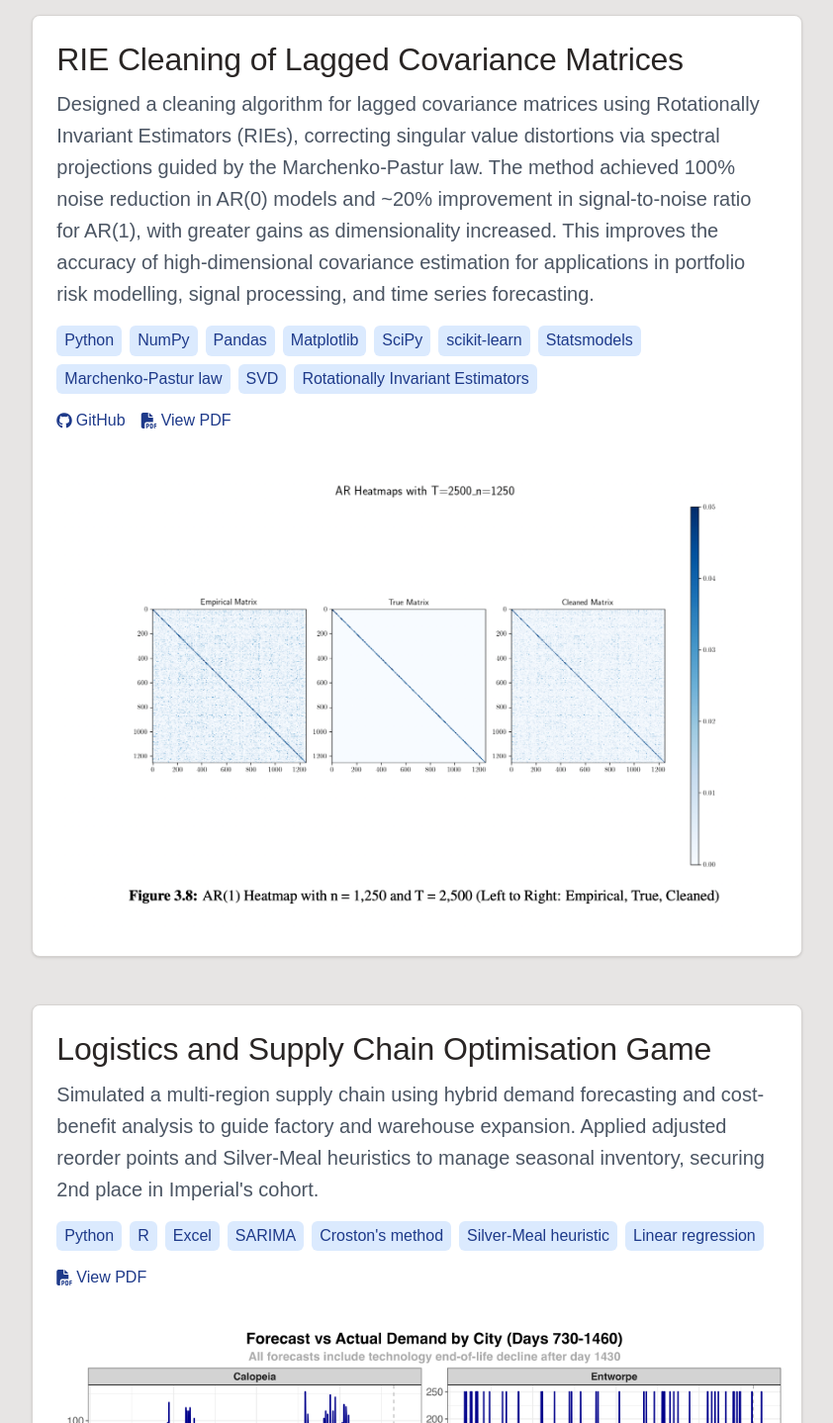
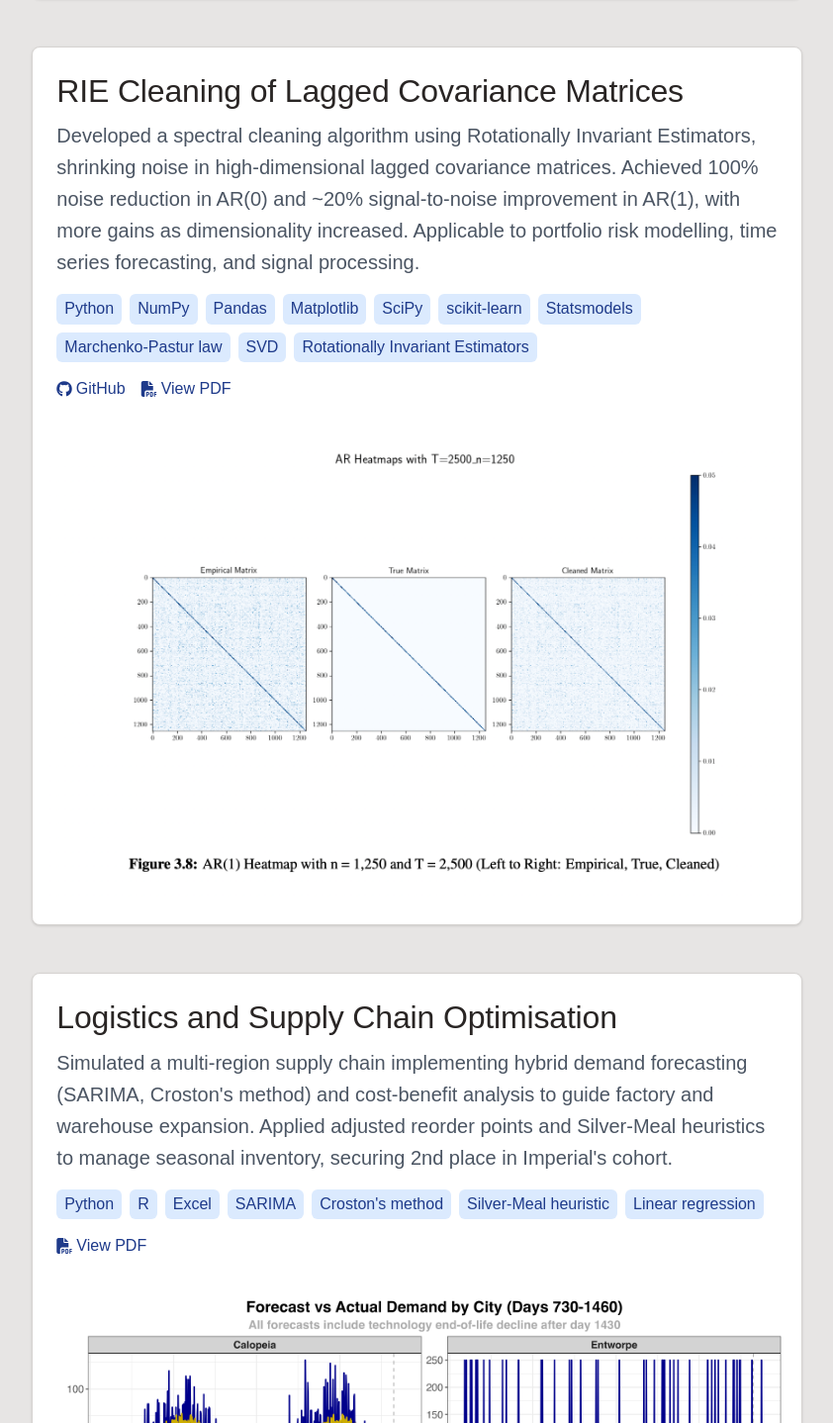
Before and after one commit to Bryan-Cheong/bryan-portfolio, a SvelteKit app: page / in a window 1280 px wide. Shown: the part 6492-7930 px from the top of the page at 99% size, without its empty margins (429-1271 px from the left). Built offline with nearby package versions, Linux system fonts and the light colour scheme; no server answers; a web font is replaced by a local one.

Commit message:
More project wording tweaks to match CV

```diff
--- a/src/components/Main.svelte
+++ b/src/components/Main.svelte
@@ -74,14 +74,14 @@
   const projectItems = [
     {
       title: "Multi-Channel Attribution",
-      description: "Analysed 3.3M contacts and 240K orders to compare catalogue vs. email campaign effectiveness with PostgreSQL. Computed attribution models (first-, last-, linear-click), revealing catalogue's six times higher conversion. Segmented customers into 125 RFM cells, estimated CLV, and recommended targeting strategies based on breakeven cost and ROI",
+      description: "Analysed 3.3M contacts and 240K orders to compare catalogue vs. email campaign effectiveness with PostgreSQL. Computed attribution models (first-, last-, linear-click), revealing catalogue's six times higher conversion. Segmented customers into 125 RFM cells, estimated CLV, and recommended targeting strategies based on breakeven cost and ROI.",
       tools: ["PostgreSQL", "Multi-Channel Attribution Modelling", "ROI and Breakeven Cost Analysis", "RFM Segmentation", "CLV Estimation"],
       image: "/assets/projects/attribution.png",
       pdf: "/assets/projects/attribution.zip",
     },
     {
       title: "Portfolio A/B Testing & Analytics.",
-      description: "Ran A/B tests with VWO to measure impact of clickbait vs professional phrasing on my portfolio website's “Download CV” CTA; the professional version saw a statistically significant 70.3% higher CTR. Drove traffic via social media, Selenium bots, and a targeted Google Ads campaign; tracked conversions and bounce rate using event-based analytics",
+      description: "Ran A/B tests with VWO to measure impact of clickbait vs professional phrasing on my portfolio website's “Download CV” CTA; the professional version saw a statistically significant 70.3% higher CTR. Drove traffic via social media, Selenium bots, and a targeted Google Ads campaign; tracked conversions and bounce rate using event-based analytics.",
       tools: ["A/B Testing", "VWO", "Google Analytics", "Google Ads", "Selenium", "Two-sided z-test"],
       image: "/assets/projects/abtest.png",
       pdf: "/assets/projects/abtest.pdf",
@@ -103,29 +103,29 @@
     },
     {
       title: "Beat the Bookies",
-      description: "Engineered a Premier League match outcome predictor achieving 51% validation accuracy with CatBoost. Feature-engineered tuned Pi-rating variants, applied SHAP-based feature selection, and explored pre-game sentiment analysis using LLMs and the Nitter API.",
+      description: "Engineered a Premier League match predictor using 18 features across five seasons (older data degraded performance), achieving 51% validation and ~40% test accuracy with CatBoost. Feature-engineered Pi-rating variants with tuned hyperparameters and selected key variables using SHAP. Explored pre-game sentiment as a predictive signal using LLMs and Nitter API.",
       tools: ["Python", "Pandas", "CatBoost", "Random Forest", "SHAP", "Nitter API", "Pi-rating", "VADER"],
       image: "/assets/projects/bookies.png",
       pdf: "/assets/projects/bookies.pdf"
     },
     {
       title: "RIE Cleaning of Lagged Covariance Matrices",
-      description: "Designed a cleaning algorithm for lagged covariance matrices using Rotationally Invariant Estimators (RIEs), correcting singular value distortions via spectral projections guided by the Marchenko-Pastur law. The method achieved 100% noise reduction in AR(0) models and ~20% improvement in signal-to-noise ratio for AR(1), with greater gains as dimensionality increased. This improves the accuracy of high-dimensional covariance estimation for applications in portfolio risk modelling, signal processing, and time series forecasting.",
+      description: "Developed a spectral cleaning algorithm using Rotationally Invariant Estimators, shrinking noise in high-dimensional lagged covariance matrices. Achieved 100% noise reduction in AR(0) and ~20% signal-to-noise improvement in AR(1), with more gains as dimensionality increased. Applicable to portfolio risk modelling, time series forecasting, and signal processing.",
       tools: ["Python", "NumPy", "Pandas", "Matplotlib", "SciPy", "scikit-learn", "Statsmodels", "Marchenko-Pastur law", "SVD", "Rotationally Invariant Estimators", ],
       image: "/assets/projects/rie.png",
       pdf: "assets/projects/rie.pdf",
       github: "https://github.com/Bryan-Cheong/RIE-Singular-Value-Cleaning-of-Lagged-Covariance-Matrices"
     },
     {
-      title: "Logistics and Supply Chain Optimisation Game",
-      description: "Simulated a multi-region supply chain using hybrid demand forecasting and cost-benefit analysis to guide factory and warehouse expansion. Applied adjusted reorder points and Silver-Meal heuristics to manage seasonal inventory, securing 2nd place in Imperial's cohort.",
+      title: "Logistics and Supply Chain Optimisation",
+      description: "Simulated a multi-region supply chain implementing hybrid demand forecasting (SARIMA, Croston's method) and cost-benefit analysis to guide factory and warehouse expansion. Applied adjusted reorder points and Silver-Meal heuristics to manage seasonal inventory, securing 2nd place in Imperial's cohort.",
       tools: ["Python", "R", "Excel", "SARIMA", "Croston's method", "Silver-Meal heuristic", "Linear regression"],
       image: "/assets/projects/logistics.png",
       pdf: "/assets/projects/logistics.pdf"
     },
     {
-      title: "Energy Demand Forecasting Model",
-      description: "Forecasted UK electricity demand by engineering lagged, Heating Degree Days (HDDs), and calendar features; progressed from linear models to XGBoost. Achieved 96.3% R² with strong generalisation and low residual autocorrelation.",
+      title: "Energy Demand Forecasting",
+      description: "Developed and tuned XGBoost model to forecast UK electricity demand, engineering features like Heating Degree Days, holiday dummies, and temporal lags. Achieved 96.3% R²; generalises well with low residual autocorrelation.",
       tools: ["Python", "Pandas", "NumPy", "Statsmodels", "XGBoost", "Random Forest", "Ridge Regression", "workalendar"],
       image: "/assets/projects/energy_forecasting.png",
       pdf: "/assets/projects/energy_forecasting.pdf"
```
